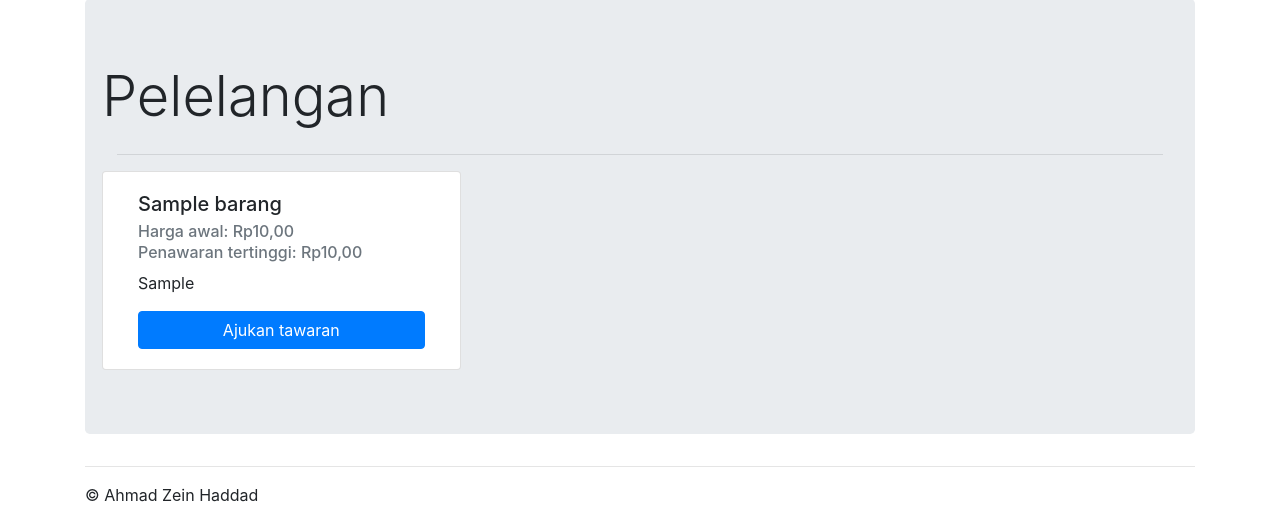
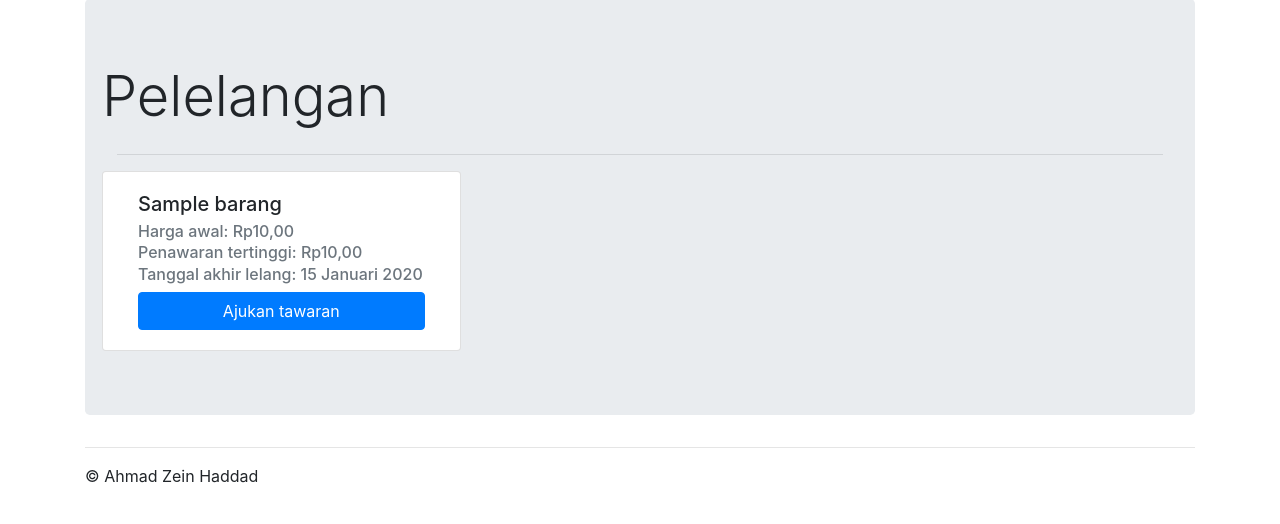
Before and after one commit to zein3/Lelang, a PHP site: page / in a window 1280 px wide. Shown: the part 76-600 px from the top of the page. Run offline with PHP 8.4, Linux system fonts and the light colour scheme; data comes from the database, SQL or seed files in the repository; tables that the repository leaves empty hold one stand-in row (values such as "Sample post").

Commit message:
Diperbarui tampilan pelelangan

```diff
--- a/tab/pelelangan.php
+++ b/tab/pelelangan.php
@@ -19,6 +19,7 @@
 	<div class="row">
 		<?php
 		require('connection.php');
+		include 'utilities/tgl_indo.php';
 		$query = mysqli_query($connection, "Select * From tb_lelang Where status='dibuka'");
 
 		while ($data = mysqli_fetch_array($query))
@@ -46,19 +47,26 @@
 				echo '<h6 class="card-subtitle mb-2 text-muted">Penawaran tertinggi: ' . $harga_akhir_rupiah . '</h6>';
 			}
 
-			echo '<p class="card-text">' . $data_barang['deskripsi_barang'] . '</p>';
+			$tgl_akhir_lelang = tgl_indo($data['tgl_lelang']);
+			echo '<h6 class="card-subtitle mb-2 text-muted">Tanggal akhir lelang: ' . $tgl_akhir_lelang . '</h6>';
+			//echo '<p class="card-text">' . $data_barang['deskripsi_barang'] . '</p>';
 
 			// Mengumpulkan data yang diperlukan untuk membuat button
 			$id_lelang = $data['id_lelang'];
 			$nama_barang = $data_barang['nama_barang'];
 			$deskripsi_barang = $data_barang['deskripsi_barang'];
-			$arguments = "'" . $nama_barang . "', '" . $deskripsi_barang . "'";
+			$arguments = "'" . $nama_barang . "', '" . $deskripsi_barang . "', '" . $tgl_akhir_lelang . "'";
 			$minimal_tawaran = $data['harga_akhir'];
 			$harga_awal = $data_barang['harga_awal'];
 			echo '<button class="btn btn-primary btn-block" name="tawarBtn" onclick="tawar(' . $id_lelang . ', ' . $arguments . ', ' . $id_barang . ', ' . $minimal_tawaran . ', ' . $harga_awal . ')">Ajukan tawaran</button>';
 
 			echo '</div>';
 			echo '</div>';
+		}
+
+		if (mysqli_num_rows($query) <= 0)
+		{
+			echo '<h5>Maaf saat ini sedang tidak ada barang yang dilelang</h5>';
 		}
 
 		?>
@@ -73,7 +81,7 @@
 	?></p>
 
 <script>
-function tawar(id, nama_barang, deskripsi_barang, id_barang, harga_minimal, harga_awal)
+function tawar(id, nama_barang, deskripsi_barang, tgl_lelang, id_barang, harga_minimal, harga_awal)
 {
 	var user = document.getElementById('nama_user').innerHTML;
 
@@ -85,7 +93,7 @@ function tawar(id, nama_barang, deskripsi_barang, id_barang, harga_minimal, harg
 	}
 
 	id_lelang = id;
-	aturBarang(nama_barang, deskripsi_barang, id, user, id_barang, harga_minimal, harga_awal);
+	aturBarang(nama_barang, deskripsi_barang, tgl_lelang, id, user, id_barang, harga_minimal, harga_awal);
 	$('#mainNav li:last-child a').tab('show');
 }
 </script>
--- a/tab/penawaran.php
+++ b/tab/penawaran.php
@@ -1,6 +1,7 @@
 <div class="row">
 	<div class="col jumbotron">
 		<h1 class="display-4" id="nama_barang"></h1>
+		<small class="text-mute" id="tgl_akhir"></small>
 		<hr>
 		<p class="text-muted" id="harga_awal"></p>
 		<p class="lead" id="deskripsi_barang"></p>
@@ -76,9 +77,10 @@
 <!--<p style="display: none;" id="nama_user_penawaran"></p>-->
 
 <script>
-function aturBarang (nama_barang, deskripsi_barang, id_lelang, nama_user, id_barang, harga_minimal, harga_awal)
+function aturBarang (nama_barang, deskripsi_barang, tgl_lelang, id_lelang, nama_user, id_barang, harga_minimal, harga_awal)
 {
 	document.getElementById('nama_barang').innerHTML = nama_barang.toString();
+	document.getElementById('tgl_akhir').innerHTML = tgl_lelang.toString();
 	document.getElementById('deskripsi_barang').innerHTML = deskripsi_barang.toString();
 	document.getElementById('id_lelang').value = id_lelang;
 	//document.getElementById('p_id_lelang').innerHTML = id_lelang;
--- /dev/null
+++ b/utilities/tgl_indo.php
@@ -0,0 +1,28 @@
+<?php
+
+//Dicolong dari malasngoding
+function tgl_indo($tanggal){
+	$bulan = array (
+		1 =>   'Januari',
+		'Februari',
+		'Maret',
+		'April',
+		'Mei',
+		'Juni',
+		'Juli',
+		'Agustus',
+		'September',
+		'Oktober',
+		'November',
+		'Desember'
+	);
+	$pecahkan = explode('-', $tanggal);
+
+	// variabel pecahkan 0 = tahun
+	// variabel pecahkan 1 = bulan
+	// variabel pecahkan 2 = tanggal
+
+	return $pecahkan[2] . ' ' . $bulan[ (int)$pecahkan[1] ] . ' ' . $pecahkan[0];
+}
+
+?>
```
